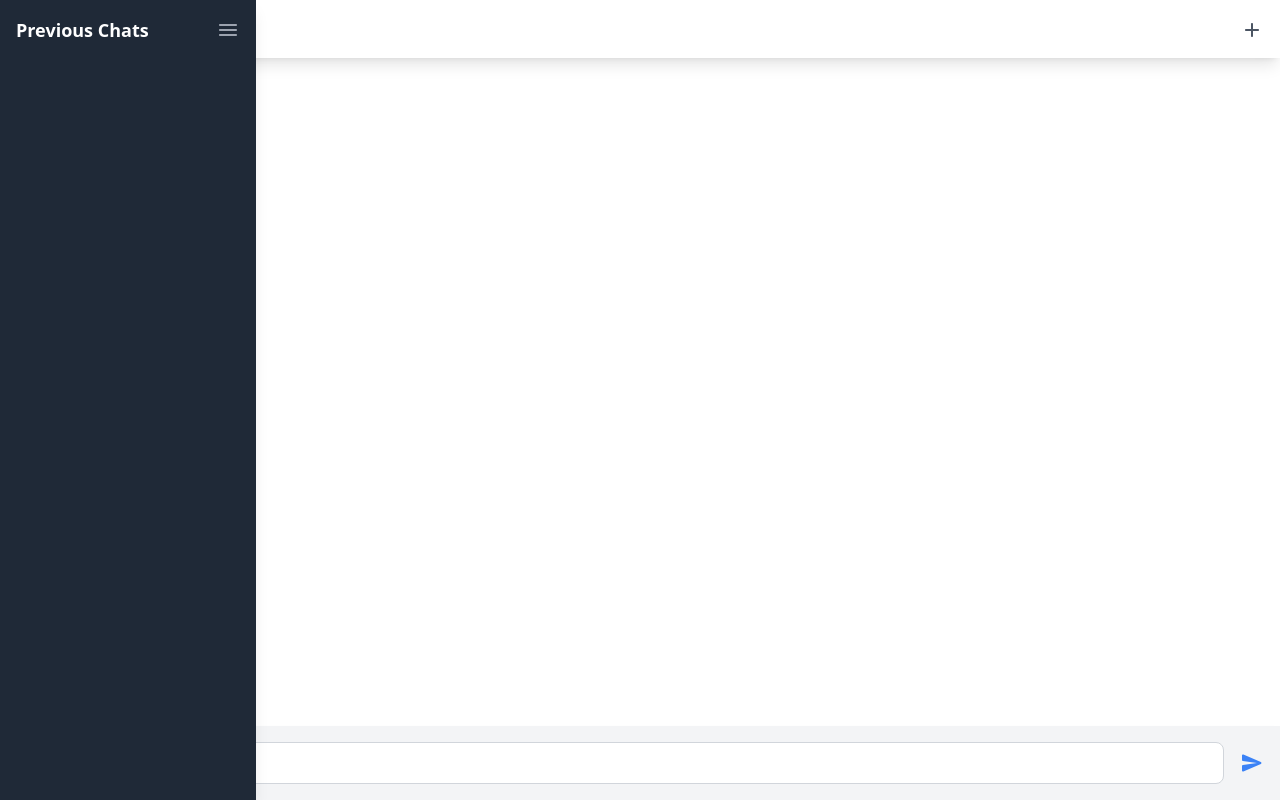
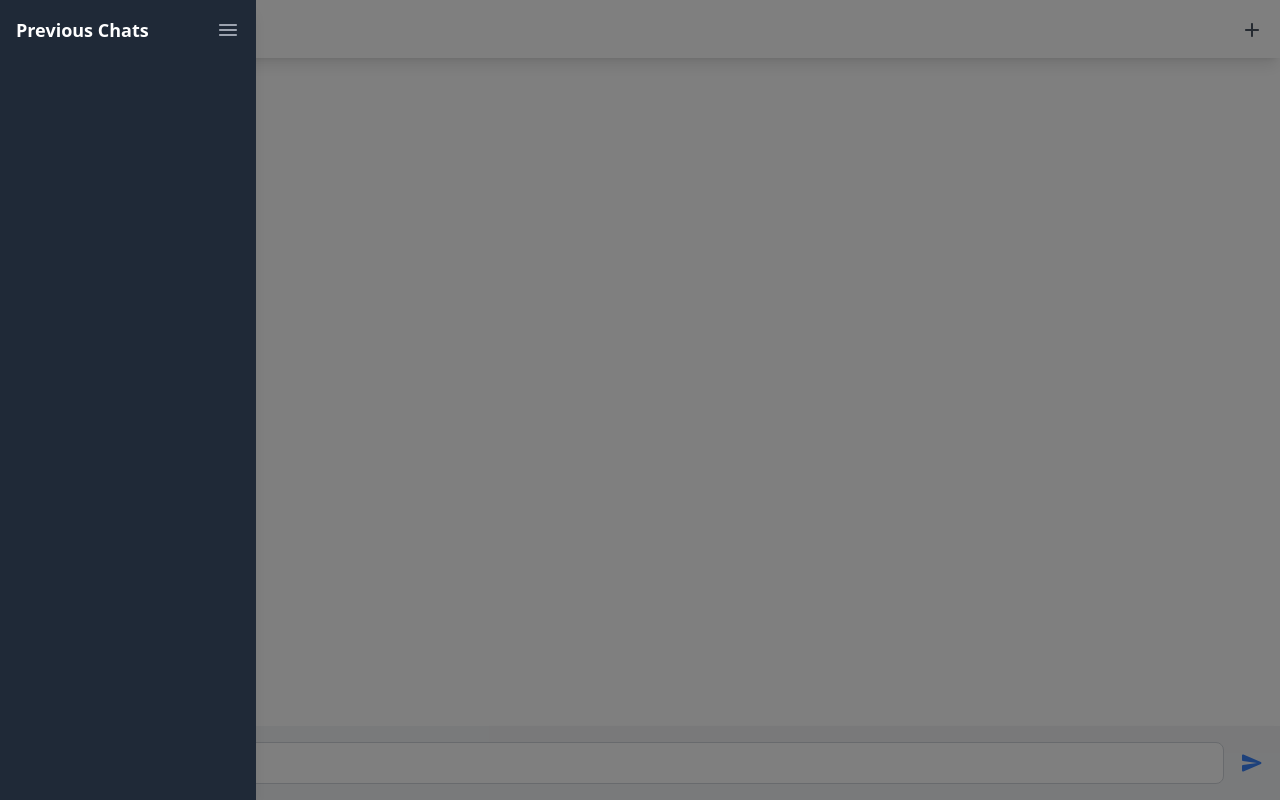
Before and after one commit to rainof/ai-chatbot-app, a React (Create React App) app in the folder client/: page /c/1 in a window 1280 px wide. Both pictures are taken after a click on the icon 28 px from the left and 28 px from the top of the page. Built offline with nearby package versions, Linux system fonts and the light colour scheme.

Commit message:
fix(frontend): resolve issue where toggle did not close when clicking outside the nav area

```diff
--- a/client/src/components/NavBar.js
+++ b/client/src/components/NavBar.js
@@ -25,6 +25,10 @@ function NavBar({
     setIsNavVisibile(!isNavVisible);
   };
 
+  const closeNav = () => {
+    setIsNavVisibile(false);
+  };
+
   const handleSetActiveChatId = (id) => {
     fetchChatById(id);
     setActiveChatId(id);
@@ -40,8 +44,8 @@ function NavBar({
   };
 
   return (
-    <div className="nav-container bg-white shadow-lg">
-      <div className="nav-bar flex justify-between items-center p-4">
+    <div className="relative">
+      <div className="nav-bar flex justify-between items-center p-4 bg-white shadow-lg">
         <MenuRoundedIcon
           onClick={toggleNavVisibility}
           className="icon-style menu-btn text-gray-600 cursor-pointer"
@@ -54,6 +58,14 @@ function NavBar({
         </Link>
       </div>
 
+      {isNavVisible && (
+        <div
+          onClick={closeNav}
+          className="fixed top-0 left-0 w-full h-screen bg-black bg-opacity-50 z-40"
+        ></div>
+      )}
+
+      {/* Navigation Menu */}
       <div
         className={`chat-nav transition-transform transform ${
           isNavVisible ? "translate-x-0" : "-translate-x-full"
@@ -71,7 +83,10 @@ function NavBar({
             <li key={chat.id} className="flex justify-between items-center">
               <Link
                 to={`/c/${chat.id}`}
-                onClick={() => handleSetActiveChatId(chat.id)}
+                onClick={() => {
+                  handleSetActiveChatId(chat.id);
+                  closeNav();
+                }}
                 className="text-blue-300 hover:underline"
               >
                 Chat: {chat.id.substring(0, 15) + "..."}
```
